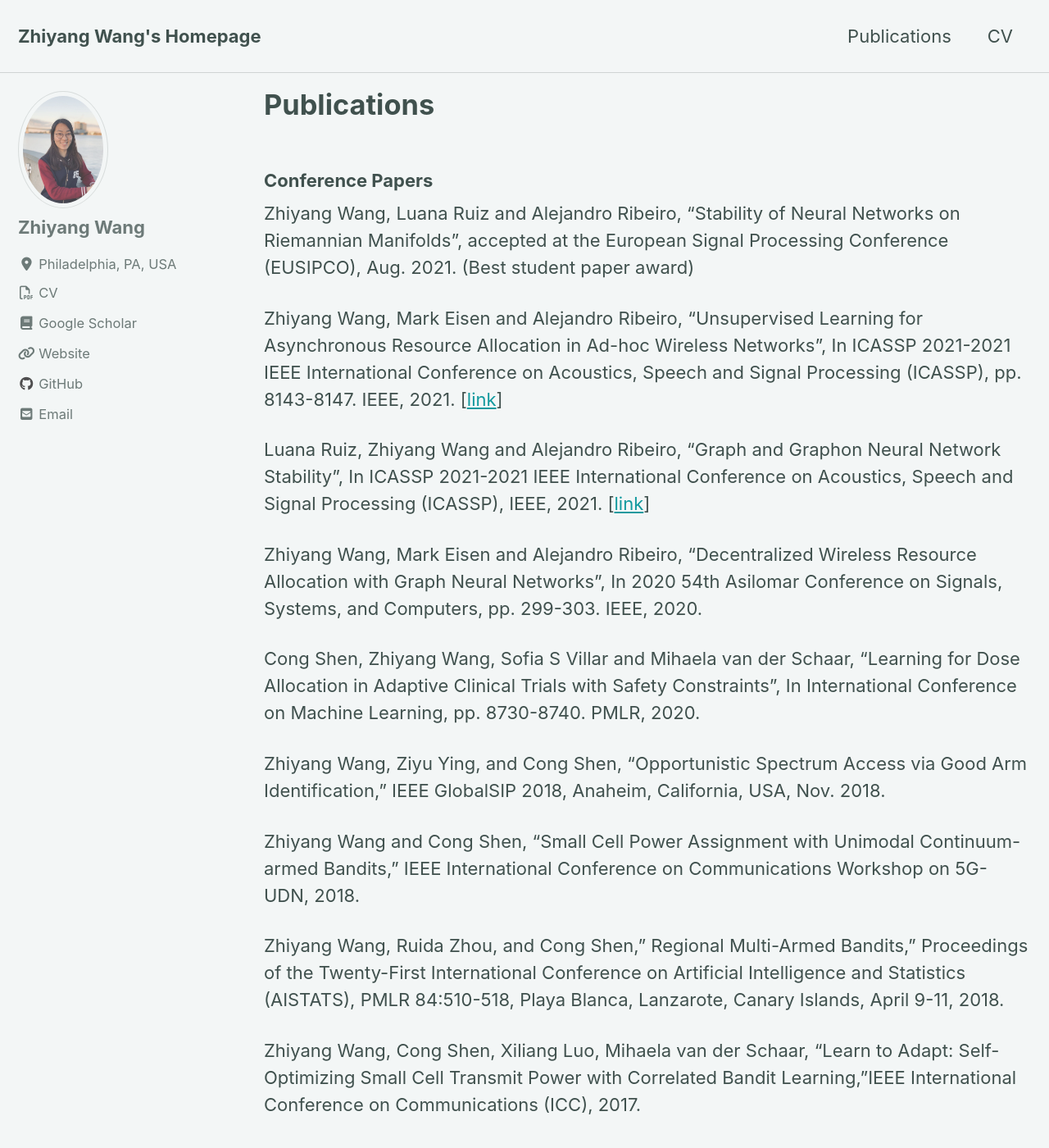
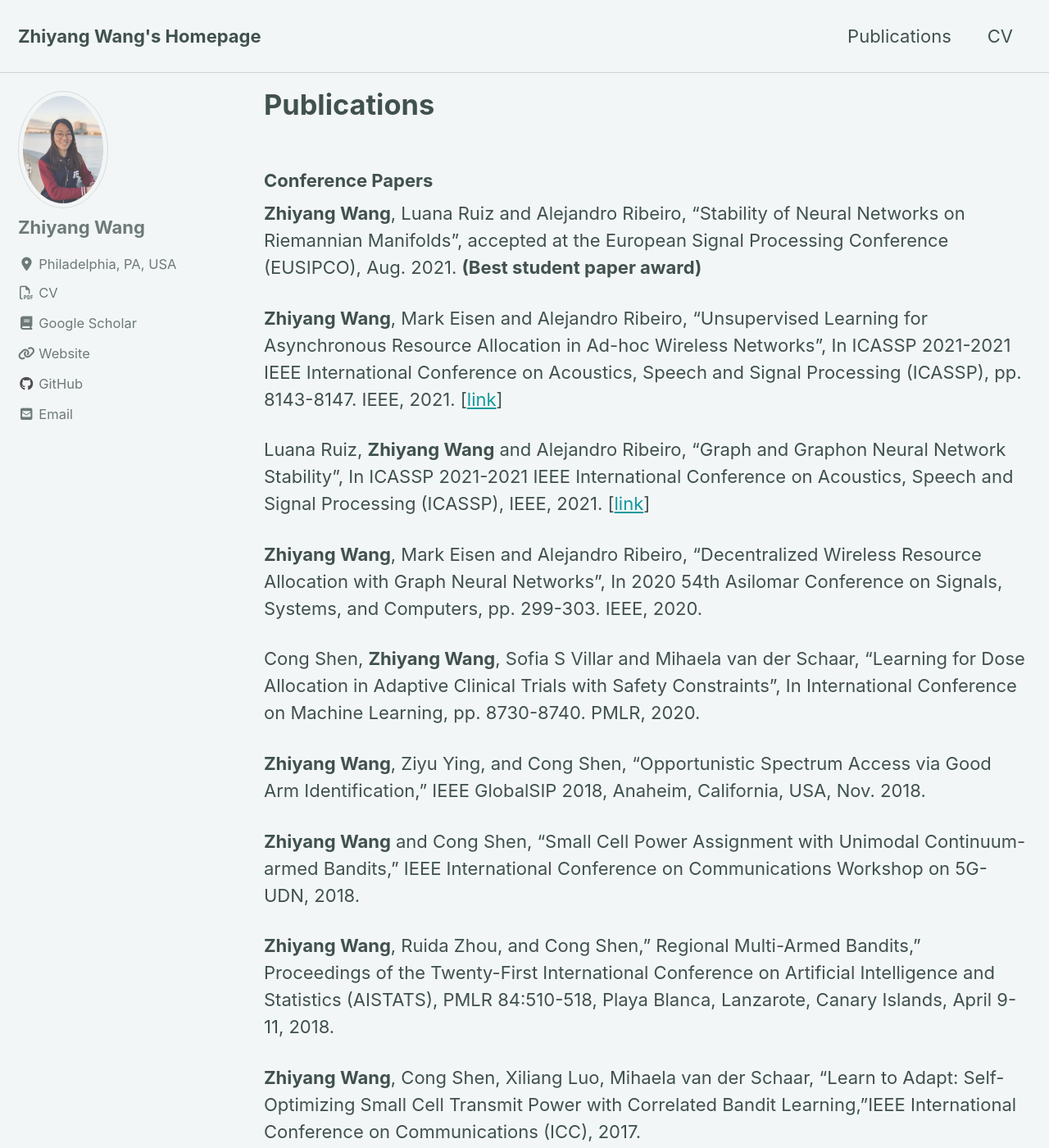
Before and after one commit to Zhiyang43/zhiyang43.github.io, a Jekyll site: the page built from _pages/publications.md, in a window 1280 px wide and 1400 px high. Shown: the whole window at 82% size. Built offline with Jekyll 4.4.1, drawn with Linux system fonts in a browser that asks for light colours; cached includes are drawn as plain includes; nearby versions of some CDN libraries; some of the changed text lies outside the part shown.

```diff
--- a/_pages/publications.md
+++ b/_pages/publications.md
@@ -10,27 +10,27 @@ author_profile: true
 
 ### Conference Papers
 
-Zhiyang Wang, Luana Ruiz and Alejandro Ribeiro, "Stability of Neural Networks on Riemannian Manifolds", accepted at the European Signal Processing Conference (EUSIPCO), Aug. 2021. (Best student paper award)
+<b>Zhiyang Wang</b>, Luana Ruiz and Alejandro Ribeiro, "Stability of Neural Networks on Riemannian Manifolds", accepted at the European Signal Processing Conference (EUSIPCO), Aug. 2021. <b>(Best student paper award)
 
-Zhiyang Wang, Mark Eisen and  Alejandro Ribeiro, "Unsupervised Learning for Asynchronous Resource Allocation in Ad-hoc Wireless Networks", In ICASSP 2021-2021 IEEE International Conference on Acoustics, Speech and Signal Processing (ICASSP), pp. 8143-8147. IEEE, 2021. [[link](/Papers/unsupervised-icassp21.pdf)]<br>
+<b>Zhiyang Wang</b>, Mark Eisen and  Alejandro Ribeiro, "Unsupervised Learning for Asynchronous Resource Allocation in Ad-hoc Wireless Networks", In ICASSP 2021-2021 IEEE International Conference on Acoustics, Speech and Signal Processing (ICASSP), pp. 8143-8147. IEEE, 2021. [[link](/Papers/unsupervised-icassp21.pdf)]<br>
 
-Luana Ruiz, Zhiyang Wang and Alejandro Ribeiro, "Graph and Graphon Neural Network Stability", In ICASSP 2021-2021 IEEE International Conference on Acoustics, Speech and Signal Processing (ICASSP), IEEE, 2021. [[link](/Papers/graphon-stability.pdf)]<br>
+Luana Ruiz, <b>Zhiyang Wang</b> and Alejandro Ribeiro, "Graph and Graphon Neural Network Stability", In ICASSP 2021-2021 IEEE International Conference on Acoustics, Speech and Signal Processing (ICASSP), IEEE, 2021. [[link](/Papers/graphon-stability.pdf)]<br>
 
-Zhiyang Wang, Mark Eisen and  Alejandro Ribeiro, "Decentralized Wireless Resource Allocation with Graph Neural Networks", In 2020 54th Asilomar Conference on Signals, Systems, and Computers, pp. 299-303. IEEE, 2020.<br>
+<b>Zhiyang Wang</b>, Mark Eisen and  Alejandro Ribeiro, "Decentralized Wireless Resource Allocation with Graph Neural Networks", In 2020 54th Asilomar Conference on Signals, Systems, and Computers, pp. 299-303. IEEE, 2020.<br>
 
-Cong Shen, Zhiyang Wang, Sofia S Villar and Mihaela van der Schaar, "Learning for Dose Allocation in Adaptive Clinical Trials with Safety Constraints", In International Conference on Machine Learning, pp. 8730-8740. PMLR, 2020.<br>
+Cong Shen, <b>Zhiyang Wang</b>, Sofia S Villar and Mihaela van der Schaar, "Learning for Dose Allocation in Adaptive Clinical Trials with Safety Constraints", In International Conference on Machine Learning, pp. 8730-8740. PMLR, 2020.<br>
 
-Zhiyang Wang, Ziyu Ying, and Cong Shen, "Opportunistic Spectrum Access via Good Arm Identification," IEEE GlobalSIP 2018, Anaheim, California, USA, Nov. 2018.<br>
+<b>Zhiyang Wang</b>, Ziyu Ying, and Cong Shen, "Opportunistic Spectrum Access via Good Arm Identification," IEEE GlobalSIP 2018, Anaheim, California, USA, Nov. 2018.<br>
 
-Zhiyang Wang and Cong Shen, "Small Cell Power Assignment with Unimodal Continuum-armed Bandits," IEEE International Conference on Communications Workshop on 5G-UDN, 2018.<br>
+<b>Zhiyang Wang</b> and Cong Shen, "Small Cell Power Assignment with Unimodal Continuum-armed Bandits," IEEE International Conference on Communications Workshop on 5G-UDN, 2018.<br>
 
-Zhiyang Wang, Ruida Zhou, and Cong Shen," Regional Multi-Armed Bandits," Proceedings of the Twenty-First International Conference on Artificial Intelligence and Statistics (AISTATS), PMLR 84:510-518, Playa Blanca, Lanzarote, Canary Islands, April 9-11, 2018.<br>
+<b>Zhiyang Wang</b>, Ruida Zhou, and Cong Shen," Regional Multi-Armed Bandits," Proceedings of the Twenty-First International Conference on Artificial Intelligence and Statistics (AISTATS), PMLR 84:510-518, Playa Blanca, Lanzarote, Canary Islands, April 9-11, 2018.<br>
 
-Zhiyang Wang, Cong Shen, Xiliang Luo, Mihaela van der Schaar, "Learn to Adapt: Self-Optimizing Small Cell Transmit Power with Correlated Bandit Learning,"IEEE International Conference on Communications (ICC), 2017.<br>
+<b>Zhiyang Wang</b>, Cong Shen, Xiliang Luo, Mihaela van der Schaar, "Learn to Adapt: Self-Optimizing Small Cell Transmit Power with Correlated Bandit Learning,"IEEE International Conference on Communications (ICC), 2017.<br>
 
 
 ### Journal Papers
 
-Zhiyang Wang, Ruida Zhou and Cong Shen, "Regional Multi-Armed Bandits with Partial Informativeness," IEEE Trans. Signal Process., Volume: 66, Issue: 21, Page(s): 5705-5717, Nov. 2018.<br>
+<b>Zhiyang Wang</b>, Ruida Zhou and Cong Shen, "Regional Multi-Armed Bandits with Partial Informativeness," IEEE Trans. Signal Process., Volume: 66, Issue: 21, Page(s): 5705-5717, Nov. 2018.<br>
 
-Zhiyang Wang and Cong Shen, "Small Cell Transmit Power Assignment Based on Correlated Bandit Learning,"IEEE Journal on Selected Areas in Communications, Vol. 35, No. 5, Page(s): 1030-1045, May 2017
+<b>Zhiyang Wang</b> and Cong Shen, "Small Cell Transmit Power Assignment Based on Correlated Bandit Learning,"IEEE Journal on Selected Areas in Communications, Vol. 35, No. 5, Page(s): 1030-1045, May 2017
```
